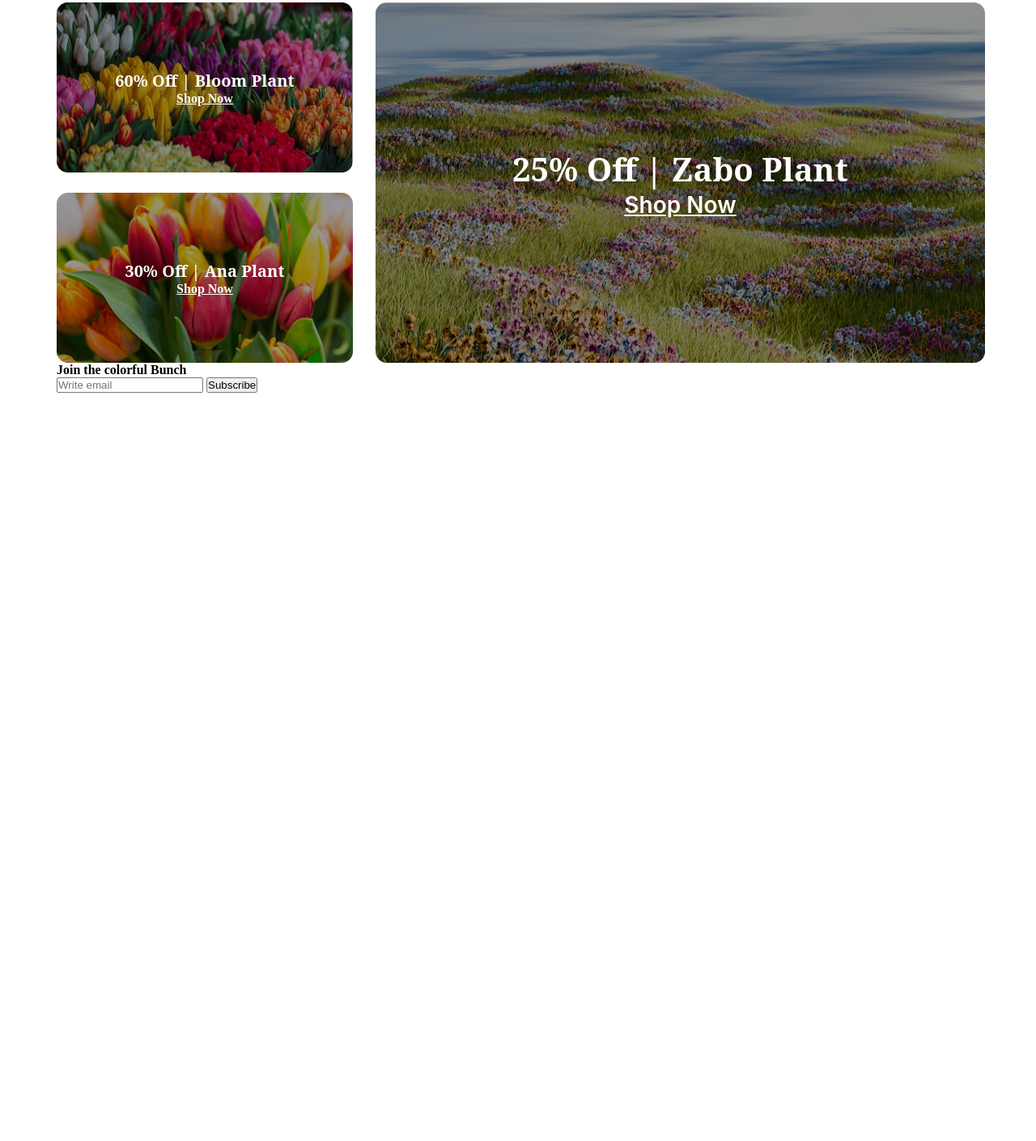
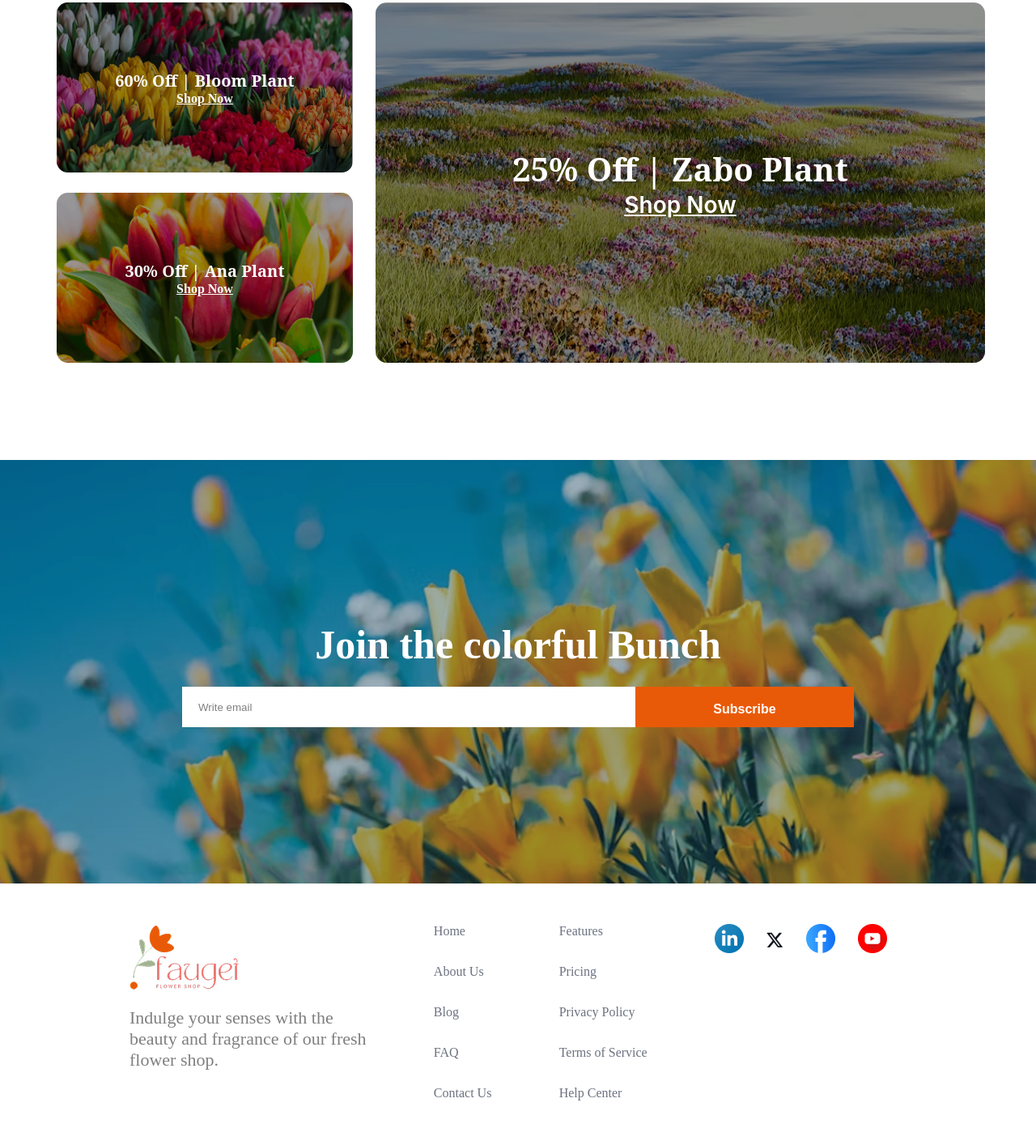
Before and after one commit to logno2722/PH-Assignment-02, a plain HTML site: page index.html in a window 1280 px wide. Shown: the part 3134-4543 px from the top of the page at 81% size. Before the commit the page ends 3619 px from the top, so only its background shows below. Drawn offline with Linux system fonts and the light colour scheme.

Commit message:
3rd commit: update footer

```diff
--- a/css/style.css
+++ b/css/style.css
@@ -311,6 +311,73 @@ nav li a {
     font-weight: 600;
 }
 /* ...................joining section............. */
-.join-section{
+.join {
+    background-image: url("../assets/news-letter-bg.png");
+    background-size: cover;
+    background-position: center;
+    background-repeat: no-repeat;
+    display: flex;
+    justify-content: center;
+    align-items: center;
+    text-align: center;
+    color: white;
+    padding: 199px 305px 193px 305px;
+    margin-top: 120px;
+}
 
+.join-title {
+    font-size: 3.125rem;
+    margin-bottom: 23px;
 }
+
+.join form {
+    width: 830px;
+    height: 50px;
+    display: flex;
+}
+
+.join form input {
+    flex: 4;
+    border: none;
+    outline: none;
+    padding-left: 20px;
+}
+
+.join form input::placeholder {
+    color: rgba(0, 0, 0, 0.5);
+}
+
+
+/* footer */
+.footer {
+    display: flex;
+    margin: auto;
+    padding: 50px 160px;
+    justify-content: space-between;
+}
+.footer li{
+    list-style: none;
+}
+.footer li a{
+    text-decoration: none;
+    color: rgba(107, 114, 128, 1);
+}
+.subtitle{
+     margin-top: 16px;
+    color: rgba(0, 0, 0, 0.5);
+    font-weight: 400;
+    font-size: 1.375rem;
+}
+
+.linksA,
+.linksB {
+    display:flex;
+    flex-direction: column;
+    gap: 32px;
+}
+.icons img {
+    margin-right: 24px;
+}
+.twitter {
+    transform: translate(0, -40%);
+}
--- a/index.html
+++ b/index.html
@@ -172,21 +172,49 @@
 
     </section>
 
-    <section>
-      <div class="join-section">
-        <div class="join-container">
-          <h4 class="join-title">Join the colorful Bunch</h4>
-          <div class="mail-form">
-                <input type="email" placeholder="Write email" class="email-input">
-                <button type="submit" class="button">Subscribe</button>
-            </div>
-        </div>
-      </div>
-
-    </section>
-
   </main>
   <footer>
+    <section class="join">
+            <div class="form-section">
+                <h3 class="join-title noto-serif">Join the colorful Bunch</h3>
+                <form>
+                    <input type="email" placeholder="Write email" required>
+                    <button class="btn-primary" type="submit">Subscribe</button>
+                </form>
+            </div>
+        </section>
+
+        <section class="footer ">
+            <div>
+                <img src="./assets/logo.png" alt="">
+                <p class="subtitle ">Indulge your senses with the<br>beauty and fragrance of our fresh<br>flower shop. </p>
+            </div>
+
+            <div>
+                <ul class="linksA ">
+                    <li><a href="">Home</a></li>
+                    <li><a href="">About Us</a></li>
+                    <li><a href="">Blog</a></li>
+                    <li><a href="">FAQ</a></li>
+                    <li><a href="">Contact Us</a></li>
+                </ul>
+            </div>
+            <div>
+                <ul class="linksB">
+                    <li><a href="">Features</a></li>
+                    <li><a href="">Pricing</a></li>
+                    <li><a href="">Privacy Policy</a></li>
+                    <li><a href="">Terms of Service</a></li>
+                    <li><a href="">Help Center</a></li>
+                </ul>
+            </div>
+            <div class="icons">
+                <img src="./assets/icon-linkedin.png" alt="">
+                <img class="twitter" src="./assets/icon-twitter.png" alt="">
+                <img src="./assets/icon-facebook.png" alt="">
+                <img src="./assets/icon-youtube.png" alt="">
+            </div>
+        </section>
 
   </footer>
 </body>
```
